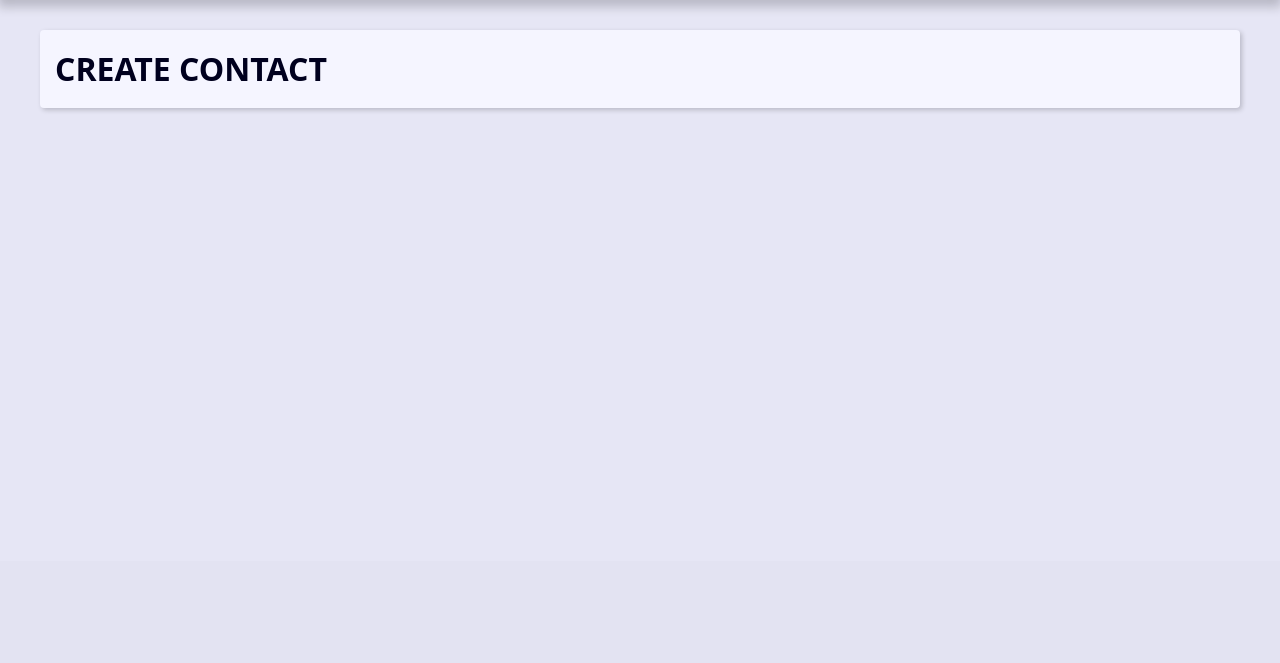
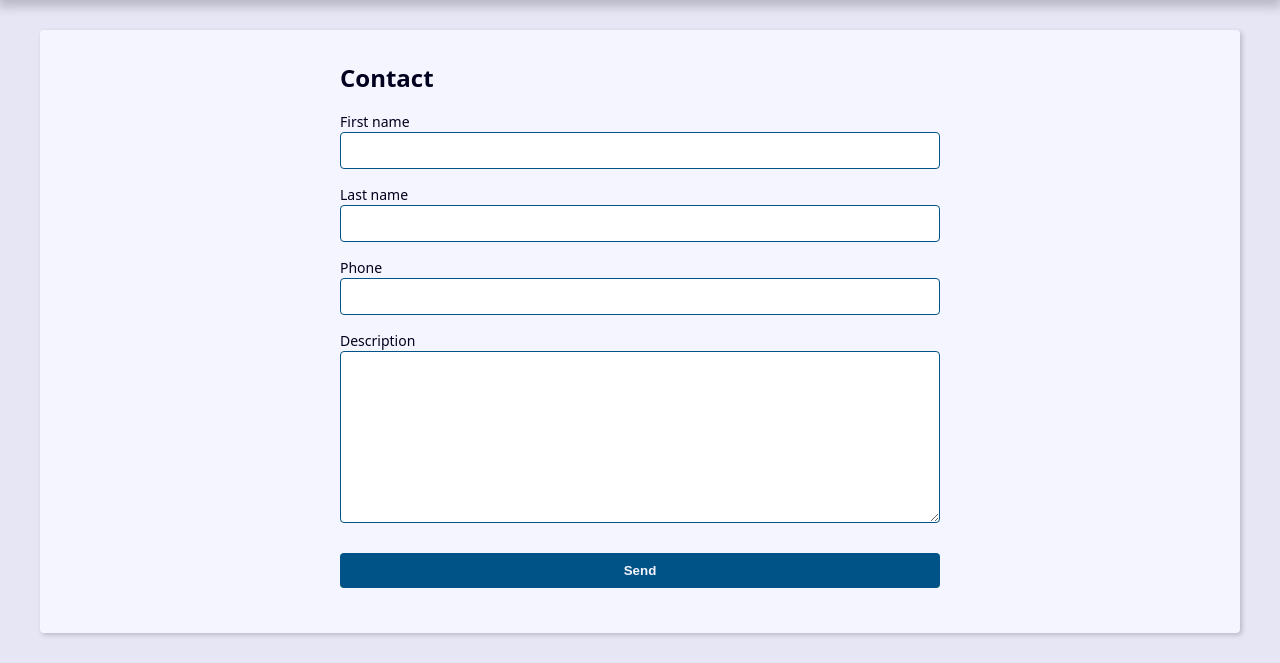
Before and after one commit to Matheus-Doerzbacher/agenda, a Django app: page /contact/create/ in a window 1280 px wide. Shown: the part 239-902 px from the top of the page. Before the commit the page ends 350 px from the top, so only its background shows below. Run offline with Django 5.2, Linux system fonts and the light colour scheme.

Commit message:
Criando um formulário dinâmico com forms.ModelForm do Django

```diff
--- a/contact/templates/contact/create.html
+++ b/contact/templates/contact/create.html
@@ -1,5 +1,40 @@
 {% extends "global/base.html" %}
 <!---->
 {% block content %}
-<h1>CREATE CONTACT</h1>
+<div class="form-wrapper">
+  <h2>Contact</h2>
+
+  <form
+    action="{% url 'contact:create' %}"
+    method="POST"
+    enctype="multipart/form-data"
+  >
+    {% csrf_token %}
+
+    <div class="form-content">
+      {% for field in form %}
+      <div class="form-group">
+        <label for="{{ field.id_for_label }}">{{ field.label }}</label>
+        {{field}}
+        <!--ERRORS-->
+        {{ field.errors }}
+      </div>
+      {% endfor %}
+    </div>
+
+    {% if form.non_field_errors %}
+    <div class="form-content">
+      <div class="form-group">
+        <div class="message error">{{ form.non_field_errors }}</div>
+      </div>
+    </div>
+    {% endif %}
+
+    <div class="form-content">
+      <div class="form-group">
+        <button class="btn" type="submit">Send</button>
+      </div>
+    </div>
+  </form>
+</div>
 {% endblock content %}
--- a/contact/views/contact_forms.py
+++ b/contact/views/contact_forms.py
@@ -1,10 +1,45 @@
+from typing import Any
 from django.shortcuts import render, get_object_or_404, redirect
 from django.db.models import Q
 from django.core.paginator import Paginator
+from django.core.exceptions import ValidationError
 from ..models import Contact
+
+from django import forms
+
+
+class ContactForm(forms.ModelForm):
+    class Meta:
+        model = Contact
+        fields = (
+            'first_name',
+            'last_name',
+            'phone',
+            'description',
+        )
+
+    def clean(self):
+        cleaned_data = self.cleaned_data
+        self.add_error(
+            'first_name',
+            ValidationError(
+                'Mensagem de erro',
+                code='invalid',
+            ),
+        )
+        return super().clean()
 
 
 def create(request):
+    if request.method == 'POST':
+        context = {
+            'form': ContactForm(request.POST),
+        }
 
-    context = {}
+        return render(request, 'contact/create.html', context)
+
+    context = {
+        'form': ContactForm(),
+    }
+
     return render(request, 'contact/create.html', context)
```
